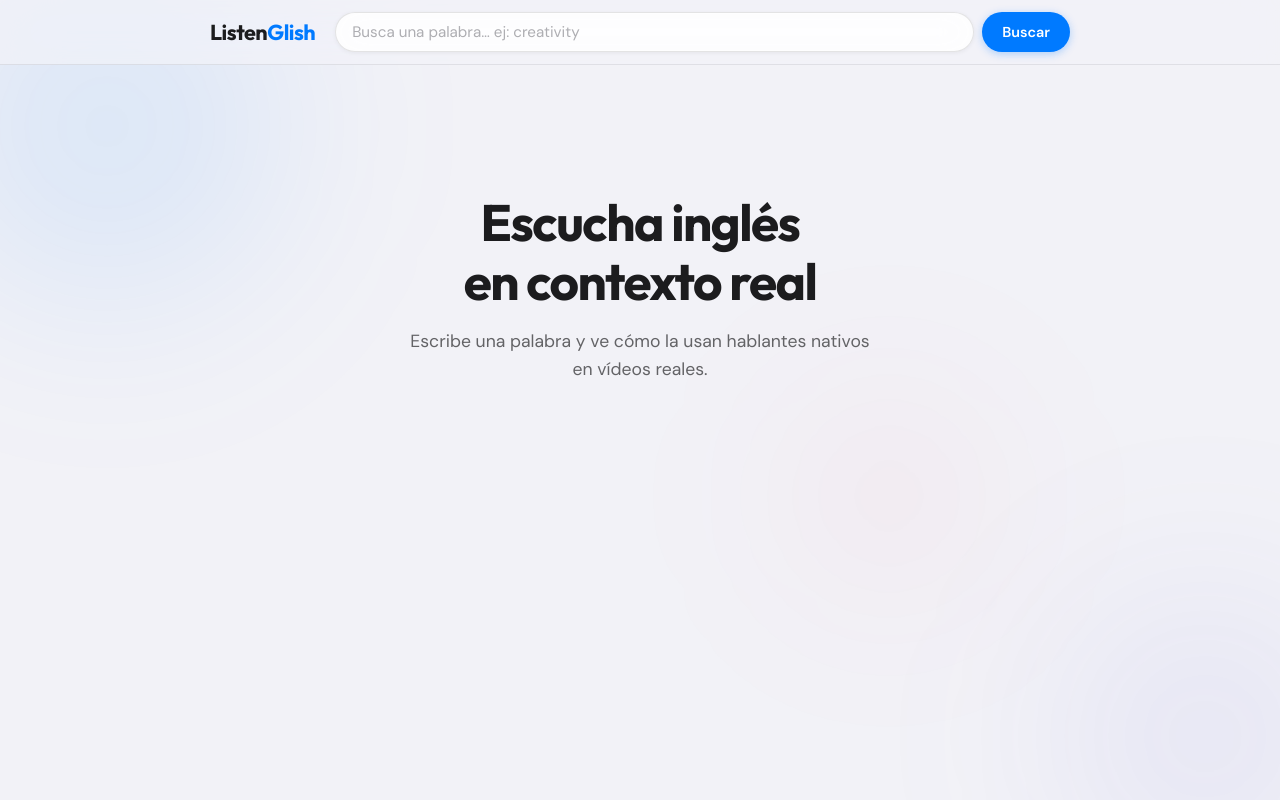
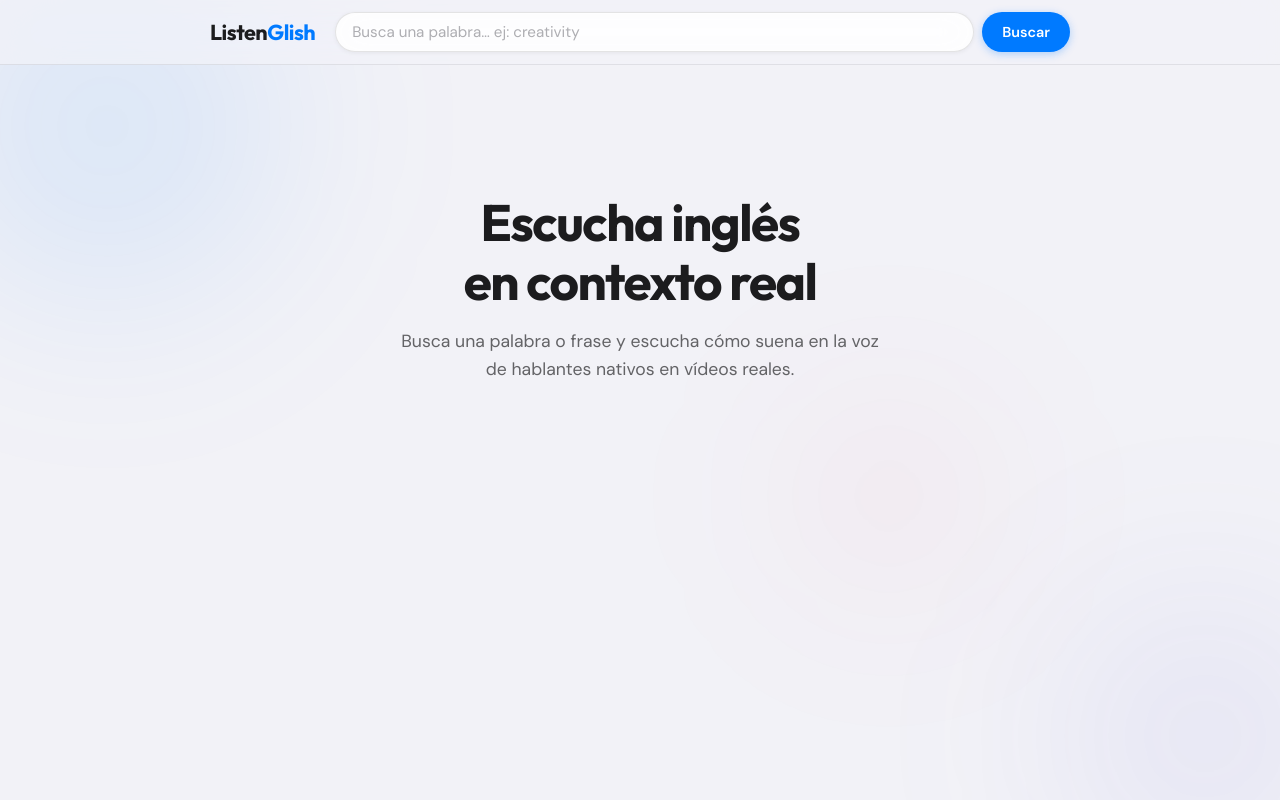
Before and after one commit to pierosantana/ListenGlish, a Spring Boot app: page / in a window 1280 px wide. Run offline with Spring Boot 4, Linux system fonts and the light colour scheme; some of the project's set-up classes (security, data sources, template engines, error pages and the like) are left out, and stand-ins take their place.

Commit message:
fix: actualizar texto del subtítulo de la pantalla de inicio
Co-Authored-By: Claude Sonnet 4.6 <noreply@anthropic.com>

```diff
--- a/src/main/resources/static/index.html
+++ b/src/main/resources/static/index.html
@@ -40,7 +40,7 @@
         <!-- ===== PANTALLA INICIAL ===== -->
         <section class="home-screen" id="homeScreen">
             <h1 class="home-title">Escucha inglés<br>en contexto real</h1>
-            <p class="home-sub">Escribe una palabra y ve cómo la usan hablantes nativos en vídeos reales.</p>
+            <p class="home-sub">Busca una palabra o frase y escucha cómo suena en la voz de hablantes nativos en vídeos reales.</p>
             <div class="home-history" id="homeHistory" hidden></div>
         </section>
 
```
